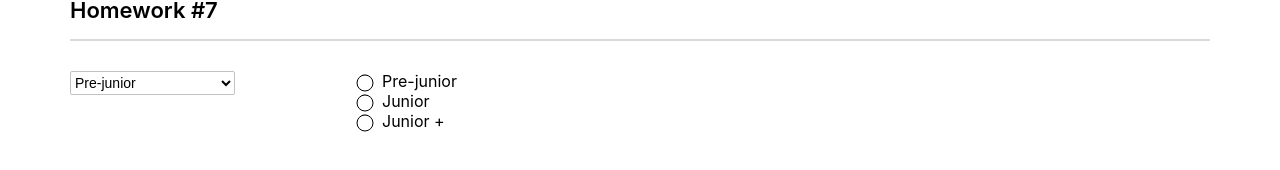
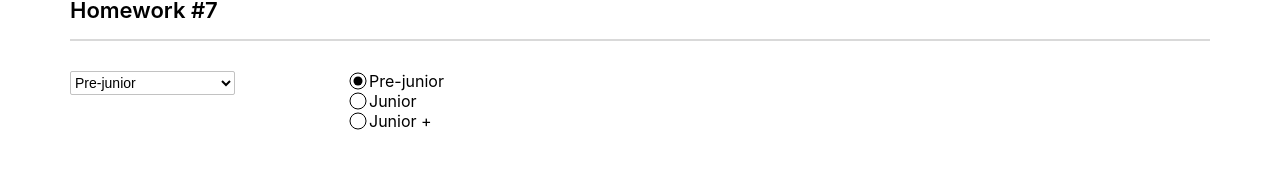
Before and after one commit to krawtschenko/Hometasks, a React (Create React App) app: page /#/junior in a window 1280 px wide. Shown: the part 238-408 px from the top of the page. Built offline with nearby package versions, Linux system fonts and the light colour scheme.

Commit message:
Home-task 7

```diff
--- a/src/s2-homeworks/hw07/common/c5-SuperSelect/SuperSelect.tsx
+++ b/src/s2-homeworks/hw07/common/c5-SuperSelect/SuperSelect.tsx
@@ -5,10 +5,8 @@ import React, {
 } from 'react'
 import s from './SuperSelect.module.css'
 
-type DefaultSelectPropsType = DetailedHTMLProps<
-    SelectHTMLAttributes<HTMLSelectElement>,
-    HTMLSelectElement
->
+type DefaultSelectPropsType = DetailedHTMLProps<SelectHTMLAttributes<HTMLSelectElement>,
+    HTMLSelectElement>
 
 type SuperSelectPropsType = DefaultSelectPropsType & {
     options?: any[]
@@ -37,8 +35,12 @@ const SuperSelect: React.FC<SuperSelectPropsType> = ({
 
     const onChangeCallback = (e: ChangeEvent<HTMLSelectElement>) => {
         // делают студенты
+        if (onChange) {
+            onChange(e)
+        }
+
         if (onChangeOption) {
-            onChangeOption(e.currentTarget.value)
+            onChangeOption(Number(e.currentTarget.value))
         }
     }
 
--- a/src/s2-homeworks/hw07/common/c6-SuperRadio/SuperRadio.module.css
+++ b/src/s2-homeworks/hw07/common/c6-SuperRadio/SuperRadio.module.css
@@ -1,4 +1,5 @@
 .radio {
+    appearance: none;
     position: relative;
     margin-right: 11px;
 }
@@ -6,7 +7,7 @@
 .radio::before {
     content: '';
     position: absolute;
-    top: 12px;
+    top: 50%;
     left: 50%;
     width: 15px;
     height: 15px;
@@ -20,7 +21,7 @@
 .radio:checked::after {
     content: '';
     position: absolute;
-    top: 12px;
+    top: 50%;
     left: 50%;
     width: 9px;
     height: 9px;
--- a/src/s2-homeworks/hw07/common/c6-SuperRadio/SuperRadio.tsx
+++ b/src/s2-homeworks/hw07/common/c6-SuperRadio/SuperRadio.tsx
@@ -6,15 +6,11 @@ import React, {
 } from "react";
 import s from "./SuperRadio.module.css";
 
-type DefaultRadioPropsType = DetailedHTMLProps<
-  InputHTMLAttributes<HTMLInputElement>,
-  HTMLInputElement
->;
+type DefaultRadioPropsType = DetailedHTMLProps<InputHTMLAttributes<HTMLInputElement>,
+    HTMLInputElement>;
 // тип пропсов обычного спана
-type DefaultSpanPropsType = DetailedHTMLProps<
-  HTMLAttributes<HTMLSpanElement>,
-  HTMLSpanElement
->;
+type DefaultSpanPropsType = DetailedHTMLProps<HTMLAttributes<HTMLSpanElement>,
+    HTMLSpanElement>;
 
 type SuperRadioPropsType = Omit<DefaultRadioPropsType, "type"> & {
     options?: any[];
@@ -36,10 +32,13 @@ const SuperRadio: React.FC<SuperRadioPropsType> = ({
                                                    }) => {
     const onChangeCallback = (e: ChangeEvent<HTMLInputElement>) => {
         // делают студенты
+        if (onChange) {
+            onChange(e)
+        }
+
         if (onChangeOption) {
-      onChangeOption(e.currentTarget.value);
+            onChangeOption(Number(e.currentTarget.value))
         }
-    console.log(e.currentTarget.value);
     };
 
     const finalRadioClassName = s.radio + (className ? " " + className : "");
@@ -55,7 +54,7 @@ const SuperRadio: React.FC<SuperRadioPropsType> = ({
                     type={"radio"}
                     // name, checked, value делают студенты
                     name={name}
-            // checked
+                    checked={o.id === value}
                     value={o.id}
                     onChange={onChangeCallback}
                     {...restProps}
```
Lines whose indentation alone changed are shown as unchanged.
